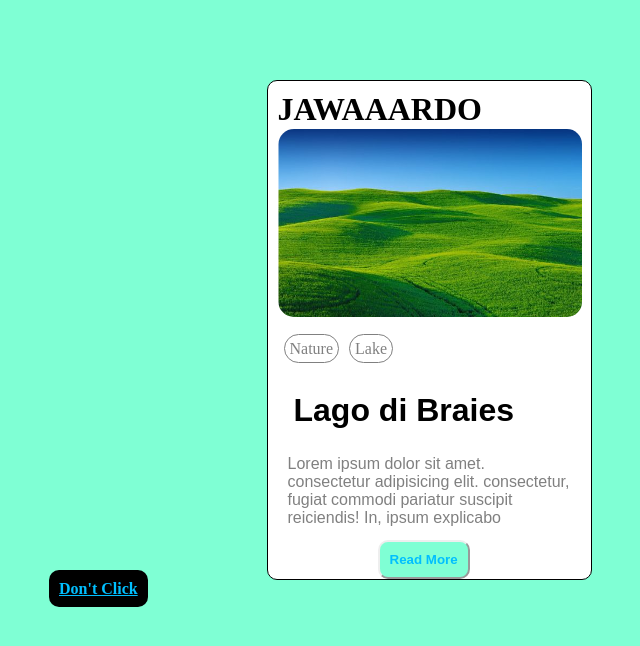
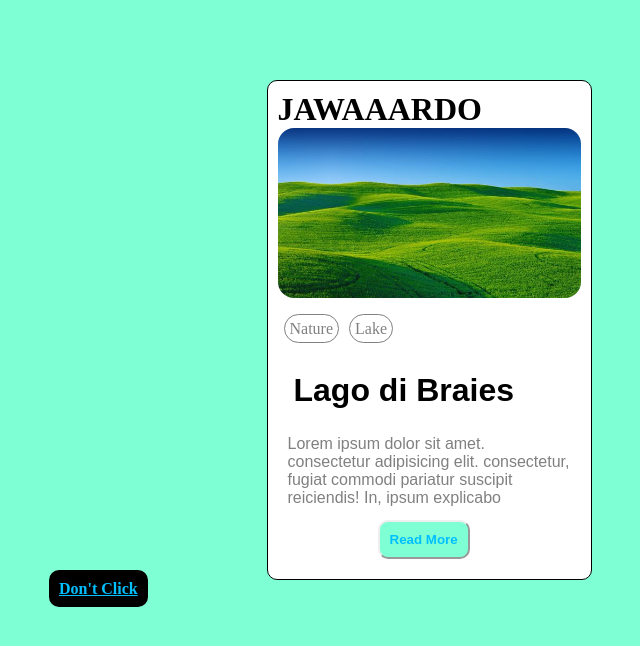
Before and after one commit to Luckyzen69/homework, a plain HTML site: page index.html in a window 1280 px wide. Shown: the whole page, without its empty margins (211-851 px from the left). Drawn offline with Linux system fonts and the light colour scheme.

Commit message:
5th commi

```diff
--- a/style.css
+++ b/style.css
@@ -22,16 +22,10 @@ body{
 
 }
 img{
-    width: 305px;
-    height: 190px;
+    max-width: 100%;
+
     border-radius: 1rem;
-    padding: 1px;
-    padding-left: 0.5px;
-    padding-right: 1px;
-    margin-right: 10px;
-    justify-content: center;
-    margin: auto;
-    border: 10px;
+
 
 }
 .btns{
```
